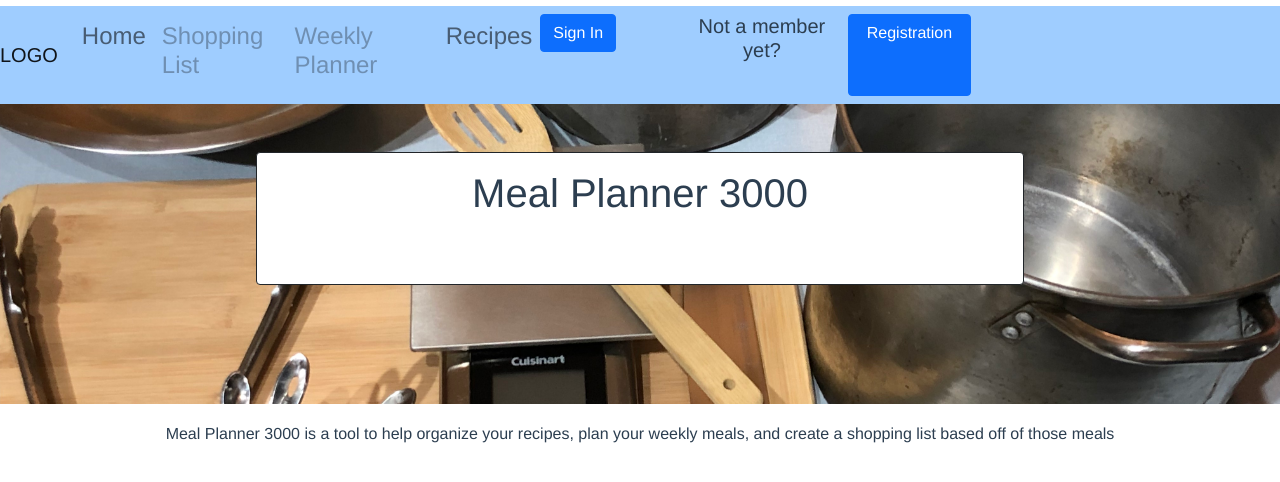
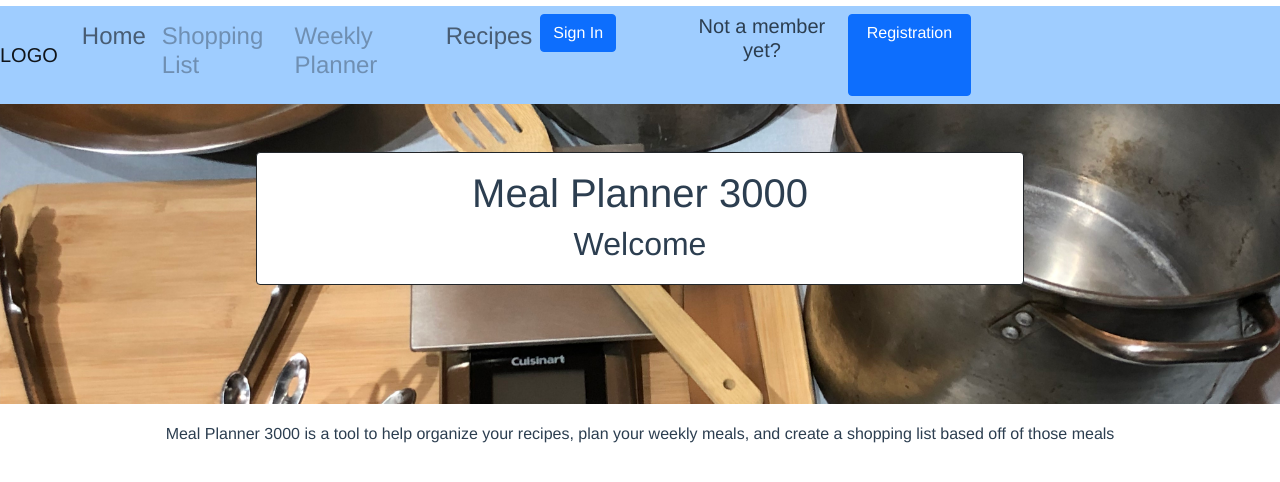
Before and after one commit to Nhoward712/MealPlanner, a Vue app: page / in a window 1280 px wide. Shown: the top 482 px of the page. Built offline with nearby package versions, Linux system fonts and the light colour scheme; no server answers; the database is empty.

Commit message:
Installed Vuex

```diff
--- a/package.json
+++ b/package.json
@@ -20,7 +20,8 @@
     "jquery": "^3.6.0",
     "popper.js": "^1.16.1",
     "vue": "^2.6.11",
-    "vue-router": "^3.4.7"
+    "vue-router": "^3.4.7",
+    "vuex": "^3.6.2"
   },
   "devDependencies": {
     "@fortawesome/fontawesome-free-brands": "^5.0.13",
--- a/src/main.js
+++ b/src/main.js
@@ -33,13 +33,16 @@ var firebaseConfig = {
 const firebaseApp = firebase.initializeApp(firebaseConfig);
 export const db = firebaseApp.firestore();
 
-// let allIngredients = [];
+
 run();
+
 
 export var il = [];
 export var rec = [];
+export var userName = "";
 
 function run(){
+
     db.collection("ingredientList")
         .get()
         .then((snapshotChange) => {
@@ -64,6 +67,8 @@ function run(){
         });
 }
 
+
+
 Vue.config.productionTip = false;
 
 //local JSON db access
--- a/src/views/AddToPlan.vue
+++ b/src/views/AddToPlan.vue
@@ -10,7 +10,7 @@
                         :name=recipe.recipeId
                         :value=recipe.recipeName
                         class="mt-1 text-wrap"
-                        v-on:click="saveItems(1,recipe)"
+                        v-on:click="saveItems(userName,recipe)"
                         style="width: 200px"><!--First parameter of saveItems is planID.  needs to be dynamic later-->
 
             </div>
@@ -20,7 +20,7 @@
 
 <script>
     import { db } from "../main";
-
+    import { userName} from "../main";
     //Display list of recipes
     //have user checkmark items to be added
     //Add items to meal Plan
@@ -39,6 +39,7 @@
             return{
                 recipes: [],
                 newRecipes: [],
+                userName
             }
         },
         methods:{
@@ -49,7 +50,8 @@
                         querySnapshot.forEach((doc) =>{
                             //this is for the default plan.  future will have to have dynamic planID num.
                             //need option for no planId
-
+                            //dynamic plan needs to have params: userName passed in
+                            //Need to pass it back to meal plan view on complete
 
                             if(doc.data().PlanId === planId){
                                 let docId = doc.id;
--- a/src/views/Home.vue
+++ b/src/views/Home.vue
@@ -6,6 +6,7 @@
             <div class="text-center  pt-5" style="height: 90%">
                 <div class="m-auto border border-dark rounded" style="width: 60%; height:60%; opacity: 100%; background-color: #FFFFFF">
                     <h1 class="pt-3">Meal Planner 3000</h1>
+                    <h2>Welcome {{userName}}</h2>
                 </div>
 
 
@@ -23,8 +24,19 @@
 </template>
 
 <script>
+    import { userName} from "../main";
+
     export default {
-        name: "Home"
+        name: "Home",
+        data() {
+            return {
+                userName: "",
+            }
+        },
+        mounted(){
+            this.userName = userName;
+            console.log(this.userName, userName)
+        }
     }
 </script>
 
--- a/src/views/WeeklyMealPlan.vue
+++ b/src/views/WeeklyMealPlan.vue
@@ -23,6 +23,7 @@
 
     import MealPlanDayCard from "@/components/MealPlanDayCard";
     import { db } from "../main";
+
     export default {
         name: "WeeklyMealPlan",
         components: {MealPlanDayCard},
@@ -48,6 +49,7 @@
                     this.activeMealPlan = {};
                     querySnapshot.forEach((doc) => {
                         console.log("Doc PlanID:", doc.data().PlanId, "userName:", this.userName);
+                        console.log("fails when adding recipe because params not passed to and from AddToPlan.  Also need to get recipes page to properly ad plan")
                         if(doc.data().PlanId == this.userName){//change the '1' to dynamic meal plan id
                             console.log("Here")
                             this.activeMealPlan ={
```
Also changed, not shown: 1 other file (tests, documents, lock files or other folders).
